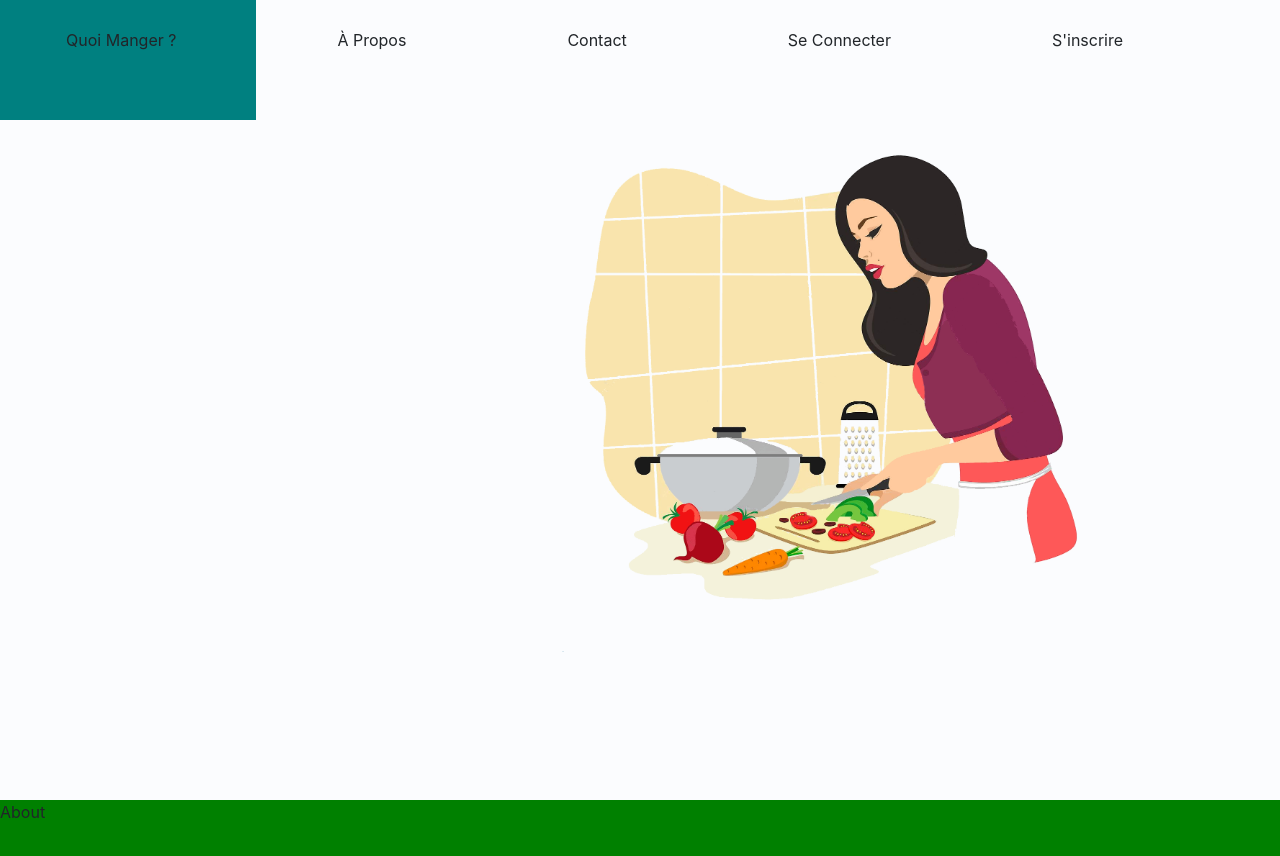
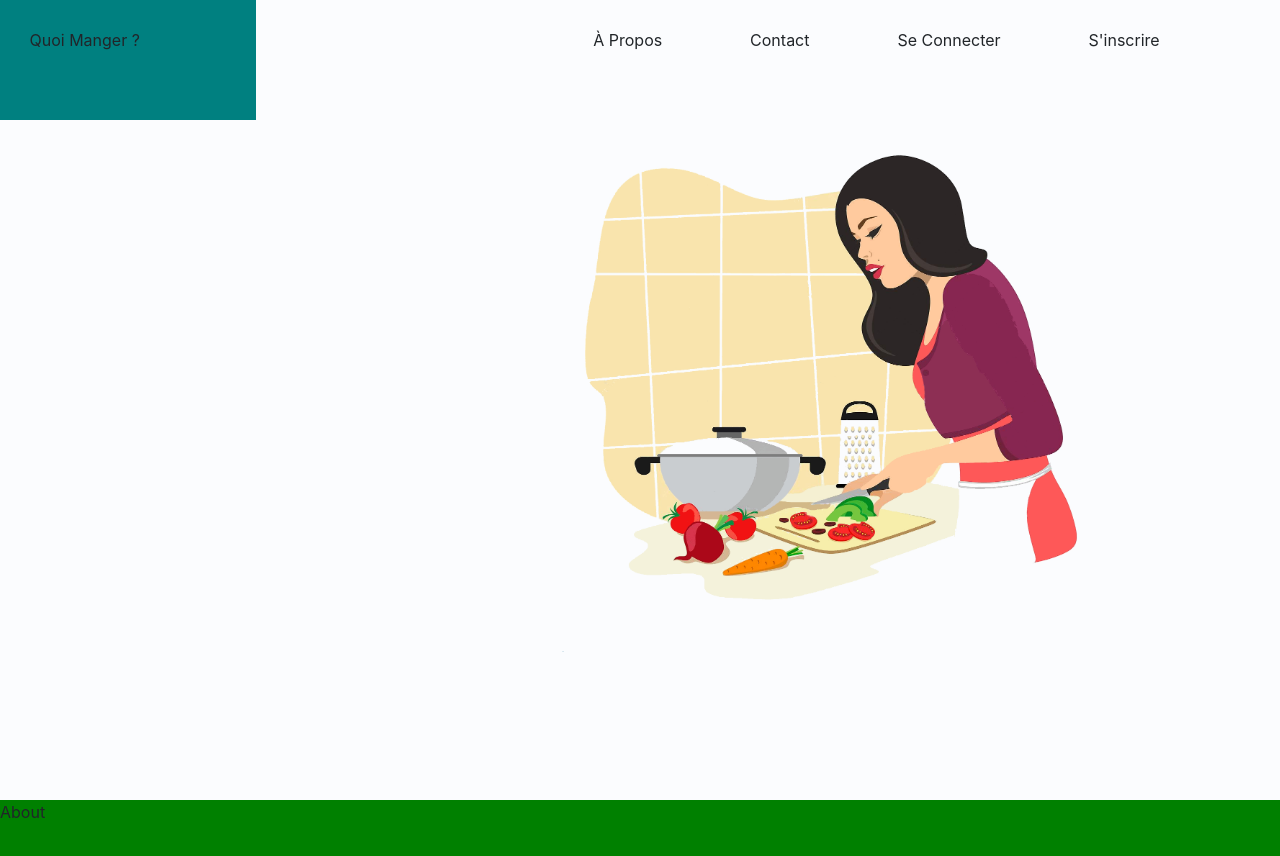
Before and after one commit to pdelpriore/cojemy-front, a React (Create React App) app: page / in a window 1280 px wide. Shown: the top 856 px of the page. Built offline with nearby package versions, Linux system fonts and the light colour scheme.

Commit message:
Add padding between navbar logo and another childs

```diff
--- a/src/components/navbar/navbar.css
+++ b/src/components/navbar/navbar.css
@@ -12,3 +12,6 @@ li {
   display: inline;
   padding-right: 5%;
 }
+li:first-child {
+  padding-right: 35%;
+}
```
